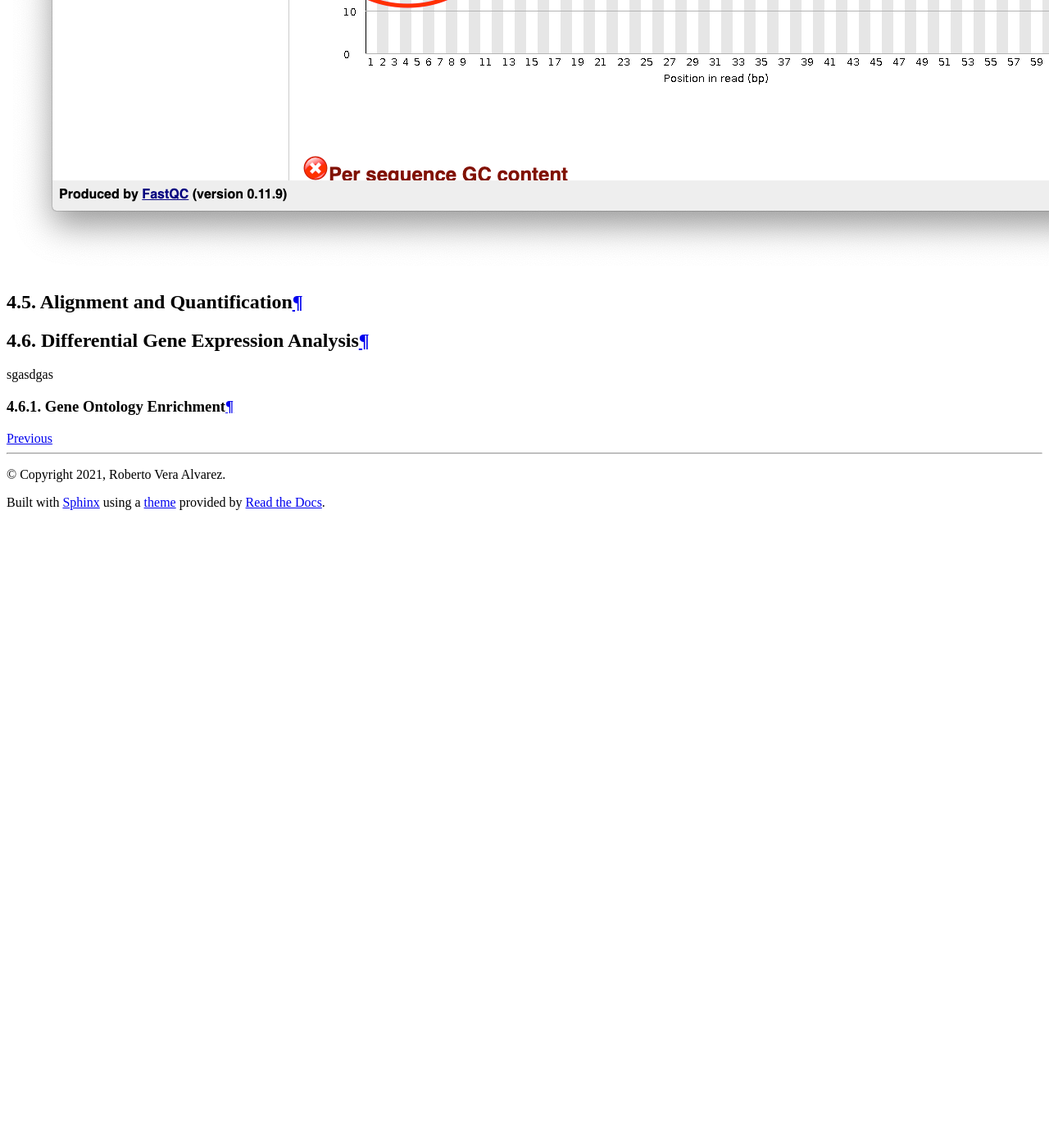
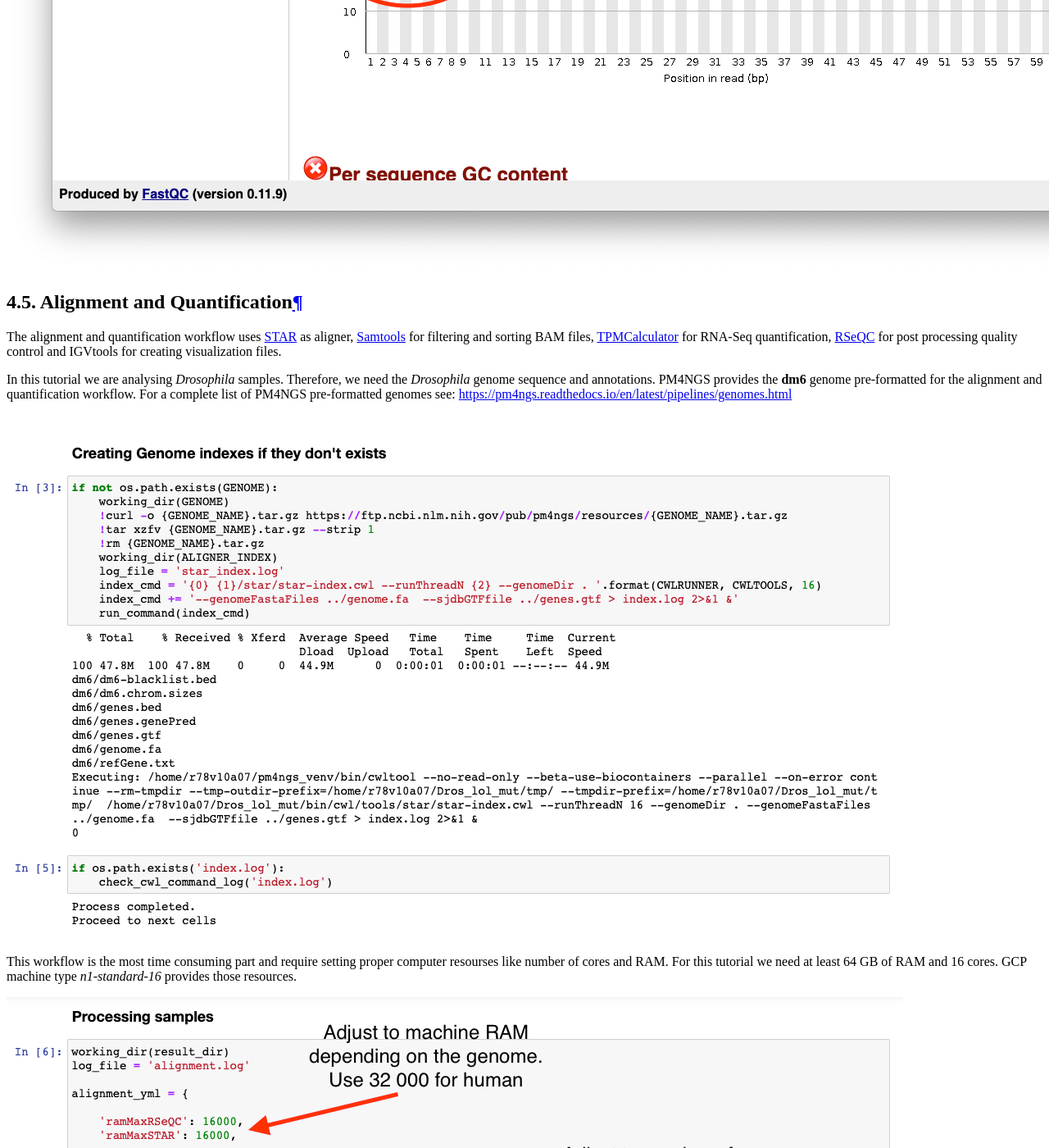
Before and after one commit to r78v10a07/pm4ngs-rnaseq-tutorial, a Sphinx documentation site: the page built from source/pm4ngs.rst, in a window 1280 px wide and 1400 px high, scrolled down 22573 px. Shown: the whole window at 82% size. Built offline with Sphinx 7.4.7 and the Read the Docs theme 2.0.0, drawn with Linux system fonts in a browser that asks for light colours; before the commit the page ends 23203 px from its top, so only the background shows below that.

Commit message:
Adding new sections

```diff
--- a/source/pm4ngs.rst
+++ b/source/pm4ngs.rst
@@ -325,6 +325,25 @@ Check the FastQC reports to check if the trimming reduced the distortion in the
 Alignment and Quantification
 ----------------------------
 
+The alignment and quantification workflow uses STAR_ as aligner, Samtools_ for filtering and sorting BAM files,
+TPMCalculator_ for RNA-Seq quantification, RSeQC_ for post processing quality control and IGVtools for creating
+visualization files.
+
+In this tutorial we are analysing *Drosophila* samples. Therefore, we need the *Drosophila* genome sequence and
+annotations. PM4NGS provides the **dm6** genome pre-formatted for the alignment and quantification workflow.
+For a complete list of PM4NGS pre-formatted genomes see: https://pm4ngs.readthedocs.io/en/latest/pipelines/genomes.html
+
+.. image:: /_images/jupyter-16.png
+
+This workflow is the most time consuming part and require setting proper computer resourses like number of cores and RAM.
+For this tutorial we need at least 64 GB of RAM and 16 cores. GCP machine type *n1-standard-16* provides those resources.
+
+.. image:: /_images/jupyter-17.png
+
+.. _STAR: https://www.ncbi.nlm.nih.gov/pmc/articles/PMC3530905/
+.. _Samtools: https://pubmed.ncbi.nlm.nih.gov/33590861/
+.. _TPMCalculator: https://pubmed.ncbi.nlm.nih.gov/30379987/
+.. _RSeQC: https://pubmed.ncbi.nlm.nih.gov/22743226/
 
 .. _dga:
 
```
Also changed, not shown: source/_images/jupyter-16.png (added), source/_images/jupyter-17.png (added).
